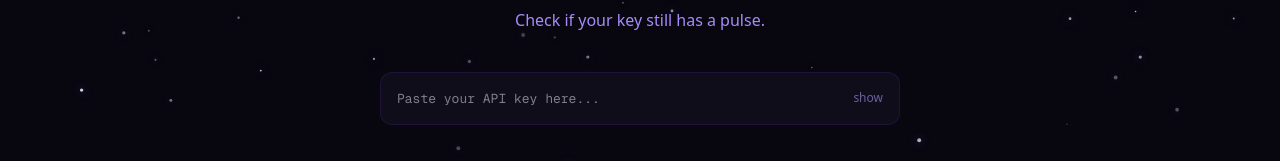
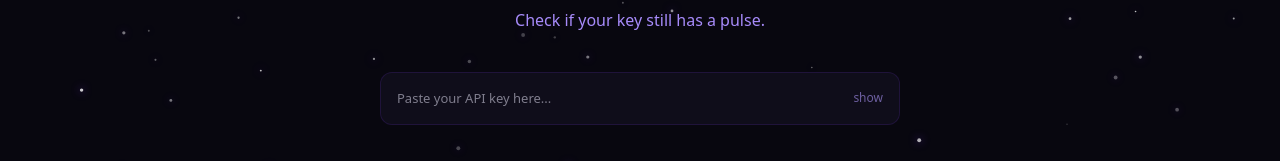
Before and after one commit to HarshalPatel1972/KeyPulse, a Next.js app: page / in a window 1280 px wide. Shown: the part 297-458 px from the top of the page. Built offline with nearby package versions, Linux system fonts and the light colour scheme.

Commit message:
style(ui): transition typography to premium Outfit and JetBrains Mono fonts

```diff
--- a/package.json
+++ b/package.json
@@ -9,7 +9,6 @@
     "lint": "eslint"
   },
   "dependencies": {
-    "geist": "^1.7.0",
     "next": "16.2.3",
     "react": "19.2.4",
     "react-dom": "19.2.4"
--- a/src/app/layout.tsx
+++ b/src/app/layout.tsx
@@ -1,7 +1,16 @@
 import type { Metadata } from 'next'
-import { GeistSans } from 'geist/font/sans'
-import { GeistMono } from 'geist/font/mono'
+import { Outfit, JetBrains_Mono } from 'next/font/google'
 import './globals.css'
+
+const outfit = Outfit({
+  subsets: ['latin'],
+  variable: '--font-outfit',
+})
+
+const jetbrainsMono = JetBrains_Mono({
+  subsets: ['latin'],
+  variable: '--font-jetbrains-mono',
+})
 
 export const metadata: Metadata = {
   metadataBase: new URL('https://key-pulse-tau.vercel.app'),
@@ -34,7 +43,7 @@ export const metadata: Metadata = {
 
 export default function RootLayout({ children }: { children: React.ReactNode }) {
   return (
-    <html lang="en" className={`${GeistSans.variable} ${GeistMono.variable}`}>
+    <html lang="en" className={`${outfit.variable} ${jetbrainsMono.variable}`}>
       <body className="font-sans" suppressHydrationWarning>
         {children}
       </body>
--- a/tailwind.config.ts
+++ b/tailwind.config.ts
@@ -17,8 +17,8 @@ const config: Config = {
         quota:    'var(--quota)',
       },
       fontFamily: {
-        sans: ['var(--font-geist-sans)'],
-        mono: ['var(--font-geist-mono)'],
+        sans: ['var(--font-outfit)'],
+        mono: ['var(--font-jetbrains-mono)'],
       },
       borderColor: {
         DEFAULT: 'var(--border)',
```
Also changed, not shown: 1 other file (tests, documents, lock files or other folders).
